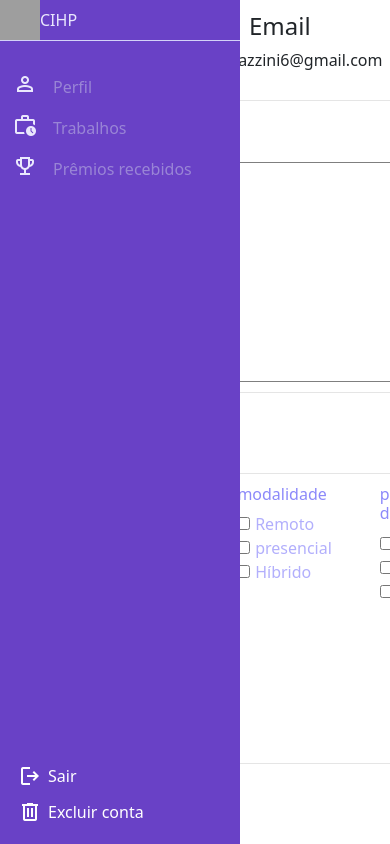
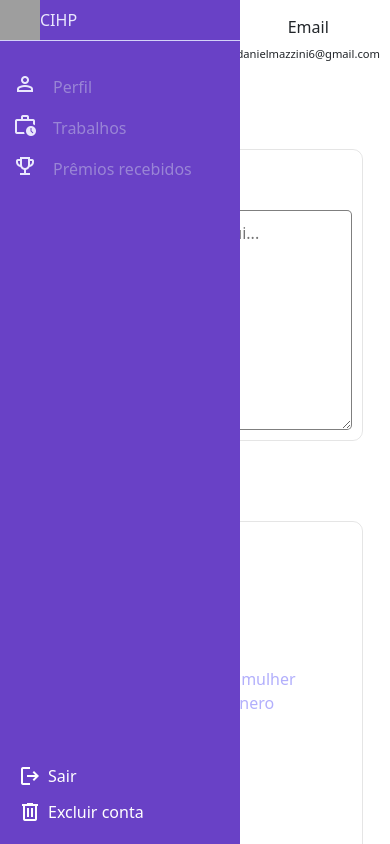
Before and after one commit to D4N13LCS/CIHP, a React (Create React App) app: page /voluntario in a window 390 px wide. Built offline with nearby package versions, Linux system fonts and the light colour scheme; grey boxes are pictures that could not be loaded.

Commit message:
melhora da responsividade na área do voluntário, adição de botões dinâmicos em volunteerCards e adição da função de editar preferências do voluntário

```diff
--- a/src/App.js
+++ b/src/App.js
@@ -29,17 +29,17 @@ function App() {
           <Route path='/SignupVoluntario' element={<SignupVoluntario/>}/>
           <Route path='/SignupEmpresa' element={<SignupEmpresa/>}/>
           <Route path='/SignupONG' element={<SignupONG/>}/>
+          <Route path='/vagas' element={<VagasVolunteerProfile/>}/>
 
 
           <Route path='/voluntario' element={<Perfis opcao1='Perfil' opcao2='Trabalhos' opcao3='Prêmios recebidos' opcao4='Vagas' rota='/voluntario/' icons='person,work_history,trophy'/>}>
               <Route index element={<VolunteerProfile />} />
-              <Route path='trabalhos' element={<VolunteerTrabalhos />} />
-              <Route path='vagas' element={<VagasVolunteerProfile />} />
+              <Route path='trabalhos' element={<VolunteerTrabalhos rota='voluntario'/>} />
           </Route>
 
           <Route path='/ONG' element={<Perfis opcao1='perfil' opcao2='publicar vagas'  opcao3='trabalhos' rota='/ONG/' icons='person,post_add,work_history,'/>}>
               <Route index element={<OngProfile/>}/>
-              <Route path='trabalhos' element={<ONGtrabalho/>} />
+              <Route path='trabalhos'  element={<ONGtrabalho rota='ONG'/>} />
               <Route path='publicar vagas' element={<PublicarVagas/>} />
           </Route>
 
--- a/src/pages/VolunteerTrabalhos.js
+++ b/src/pages/VolunteerTrabalhos.js
@@ -83,7 +83,7 @@ const H1 = styled.h1`
     }
 `
 
-function VolunteerProfile(){
+function VolunteerTrabalhos({rota}){
 
     return (
         <>
@@ -99,7 +99,7 @@ function VolunteerProfile(){
                 <Status trabalhos='20' horas='100' bairros='5'/>
                 <H1>Trabalhos concluídos</H1>
                 <Info>
-                    <Trabalhos/>
+                    <Trabalhos rota={rota}/>
                 </Info>
                 <H1>Trabalhos em andamento</H1>
                 <Info>
@@ -115,4 +115,4 @@ function VolunteerProfile(){
     )
 }
 
-export default VolunteerProfile;
+export default VolunteerTrabalhos;
--- a/src/pages/volunteerProfile.js
+++ b/src/pages/volunteerProfile.js
@@ -2,19 +2,44 @@ import styled from 'styled-components';
 
 const ProfileContainer =  styled.div`
     display: flex;
-    flex-direction: column;
-    align-items:
+    align-items: center;
+    gap: 2em;
+
+
 `
 
 const FeedContainerImg = styled.section`
     display: flex;
-
     align-items: center;
     justify-content: center;
     gap: 2em;
-    height: 100px;
+    height: fit-content;
     width: 100%;
     padding: 10px;
+    margin-bottom: 1.5em;
+
+    @media screen and (max-width: 360px){
+        gap: 0em;
+        flex-wrap: wrap;
+        justify-content: start;
+    }
+    @media screen and (min-width: 361px) and (max-width: 500px){
+        gap: 0em;
+        flex-wrap: wrap;
+        justify-content: start;
+    }
+    @media screen and (min-width: 501px) and (max-width: 768px){
+
+    }
+    @media screen and (min-width: 769px) and (max-width: 1024px){
+
+    }
+    @media screen and (min-width: 1025px) and (max-width: 1300px){
+
+    }
+    @media screen and (min-width: 1301px){
+
+    }
 `
 
 const FundoImg = styled.div`
@@ -25,6 +50,28 @@ const FundoImg = styled.div`
     background-position: center;
     bakcground-repeat: no-repeat;
     background-size: cover;
+
+    @media screen and (max-width: 360px){
+        height: 30px;
+        width: 30px;
+    }
+    @media screen and (min-width: 361px) and (max-width: 500px){
+        height: 40px;
+        width: 40px;
+    }
+    @media screen and (min-width: 501px) and (max-width: 768px){
+        height: 65px;
+        width: 65px;
+    }
+    @media screen and (min-width: 769px) and (max-width: 1024px){
+
+    }
+    @media screen and (min-width: 1025px) and (max-width: 1300px){
+
+    }
+    @media screen and (min-width: 1301px){
+
+    }
 `
 
 const FeedImg = styled.img`
@@ -37,6 +84,28 @@ const FeedImg = styled.img`
         opacity: 0%;
         transition: 200ms ease-in-out;
     }
+
+    @media screen and (max-width: 360px){
+        height: 30px;
+        width: 30px;
+    }
+    @media screen and (min-width: 361px) and (max-width: 500px){
+        height: 40px;
+        width: 40px;
+    }
+    @media screen and (min-width: 501px) and (max-width: 768px){
+        height: 65px;
+        width: 65px;
+    }
+    @media screen and (min-width: 769px) and (max-width: 1024px){
+
+    }
+    @media screen and (min-width: 1025px) and (max-width: 1300px){
+
+    }
+    @media screen and (min-width: 1301px){
+
+    }
 `
 
 const InfoContainer = styled.div`
@@ -45,10 +114,10 @@ const InfoContainer = styled.div`
     justify-content: center;
     align-items: center;
     gap: 2.2em;
+
 `
 
 const Info = styled.div`
-
     display: flex;
     flex-direction: column;
 `
@@ -57,13 +126,51 @@ const InfoTitle = styled.h1`
     font-size: 1.5em;
     text-align: center;
 
+    @media screen and (max-width: 360px){
+        font-size: 0.9em;
+    }
+    @media screen and (min-width: 361px) and (max-width: 500px){
+        font-size: 1em;
+    }
+    @media screen and (min-width: 501px) and (max-width: 768px){
+        font-size: 1.2em;
+    }
+    @media screen and (min-width: 769px) and (max-width: 1024px){
+
+    }
+    @media screen and (min-width: 1025px) and (max-width: 1300px){
+
+    }
+    @media screen and (min-width: 1301px){
+
+    }
 `
 
 const InfoItem = styled.p`
+    text-align: center;
 
+    @media screen and (max-width: 360px){
+        font-size: 0.6em;
+    }
+    @media screen and (min-width: 361px) and (max-width: 500px){
+        font-size: 0.7em;
+    }
+    @media screen and (min-width: 501px) and (max-width: 768px){
+        font-size: 0.8em;
+    }
+    @media screen and (min-width: 769px) and (max-width: 1024px){
+
+    }
+    @media screen and (min-width: 1025px) and (max-width: 1300px){
+
+    }
+    @media screen and (min-width: 1301px){
+
+    }
 `
 
 const EditButton = styled.button`
+
     height: 35px;
     color: #B1AEF2;
     border: 1px solid  #B1AEF2;
@@ -73,27 +180,62 @@ const EditButton = styled.button`
         background-color: #423FA6;
         color: white;
     }
+
+    @media screen and (max-width: 360px){
+        height: 25px;
+        font-size: 0.8em;
+    }
+    @media screen and (min-width: 361px) and (max-width: 500px){
+        height: 28px;
+        font-size: 0.8em;
+    }
+    @media screen and (min-width: 501px) and (max-width: 768px){
+
+    }
+    @media screen and (min-width: 769px) and (max-width: 1024px){
+
+    }
+    @media screen and (min-width: 1025px) and (max-width: 1300px){
+
+    }
+    @media screen and (min-width: 1301px){
+
+    }
 `
 
 const LocationField = styled.div`
     display: flex;
-
+    flex-direction: column;
     align-items: center;
-
+    width: 535px;
     gap: 1em;
     border-radius: 10px;
     border: 1px solid rgb(0, 0, 0, 0.1);
-    height: 300px;
-    width: fit-content;
-
-
-    // width: 90%;
     padding: 10px;
     margin-bottom: 5em;
+
+    @media screen and (max-width: 360px){
+        width: 220px;
+    }
+    @media screen and (min-width: 361px) and (max-width: 500px){
+        width: 290px;
+    }
+    @media screen and (min-width: 501px) and (max-width: 768px){
+        width: 400px;
+    }
+    @media screen and (min-width: 769px) and (max-width: 1024px){
+
+    }
+    @media screen and (min-width: 1025px) and (max-width: 1300px){
+
+    }
+    @media screen and (min-width: 1301px){
+
+    }
 `
 
 const TextArea = styled.textarea`
-    width: 500px;
+    width: 100%;
     height: 220px;
     border-radius: 5px;
     padding: 10px;
@@ -105,25 +247,18 @@ const TextAreaContainer = styled.div`
     display: flex;
     flex-direction: column;
     justify-content: space-between;
-    width: fit-content;
+    width: 100%;
 `;
-
-const InputLoc = styled.input`
-    border-radius: 5px;
-    height: 25px;
-    width: 250px;
-
-`
 
 const H1 = styled.h1`
     align-self: start;
-    padding-left: 30px;
+    padding-left: 10px;
     font-size: 1em;
 `
 
 const H2 = styled.h2`
     align-self: start;
-    padding-left: 30px;
+    padding-left: 10px;
     font-size: 0.8em;
     color: rgb(0, 0, 0, 0.4)
 `
@@ -138,8 +273,12 @@ const H1andH2area = styled.div`
 
 const PreferencesContainer = styled.div`
     display: flex;
+    flex-wrap: wrap;
     align-items: start;
+
     gap: 3em;
+    padding: 1em;
+
 `
 
 const PreferencesSection = styled.section`
@@ -167,21 +306,33 @@ const PreferencesCheck = styled.input`
 `
 
 const PreferencesBotao = styled.button`
+    align-self: end;
     border-radius: 4px;
-    border: 1px solid #6941C6;
-
-    &hover{
-        background-color: #6941C6;
+    border: 1px solid #817DE9;
+    background-color: #423FA6;
+    color: white;
+    &:hover{
+        background-color: #817DE9;
     }
 `
 
 function VolunteerProfile(){
+
+    function openEdit(evt){
+        const checkboxes = [...document.querySelectorAll('.checkbox')]
+        evt.target.innerText === 'Editar'? evt.target.innerText = 'Salvar': evt.target.innerText = 'Editar'
+        checkboxes.map((el)=>{
+            el.hasAttribute('disabled') === true?el.removeAttribute('disabled'):el.setAttribute('disabled', 'disabled')
+        })
+
+    }
 
     return (
         <>
 
 
             <FeedContainerImg>
+                <ProfileContainer>
                 <FundoImg>
                     <FeedImg src='https://cdn-icons-png.flaticon.com/512/10542/10542486.png'/>
                 </FundoImg>
@@ -195,6 +346,8 @@ function VolunteerProfile(){
                         <InfoItem>danielmazzini6@gmail.com</InfoItem>
                     </Info>
                 </InfoContainer>
+                </ProfileContainer>
+
                 <EditButton>Editar</EditButton>
             </FeedContainerImg>
 
@@ -214,62 +367,63 @@ function VolunteerProfile(){
                 <H1>Preferências</H1>
                 <PreferencesContainer>
 
-                    <PreferencesSection>
+                    <PreferencesSection  className='preferences'>
                         <PreferencesTitle>Causas</PreferencesTitle>
                         <PreferencesCampo>
-                            <PreferencesCheck type='checkbox'></PreferencesCheck>
+                            <PreferencesCheck className='checkbox' type='checkbox' disabled
+                            ></PreferencesCheck>
                             <CheckLabel>Meio ambiente</CheckLabel>
                         </PreferencesCampo>
                         <PreferencesCampo>
-                            <PreferencesCheck type='checkbox'></PreferencesCheck>
+                            <PreferencesCheck className='checkbox' type='checkbox' disabled></PreferencesCheck>
                             <CheckLabel>Equidade racial</CheckLabel>
                         </PreferencesCampo>
                         <PreferencesCampo>
-                            <PreferencesCheck type='checkbox'></PreferencesCheck>
+                            <PreferencesCheck className='checkbox' type='checkbox' disabled></PreferencesCheck>
                             <CheckLabel>Violência contra mulher</CheckLabel>
                         </PreferencesCampo>
                         <PreferencesCampo>
-                            <PreferencesCheck type='checkbox'></PreferencesCheck>
+                            <PreferencesCheck className='checkbox' type='checkbox' disabled></PreferencesCheck>
                             <CheckLabel>Igualdade de gênero</CheckLabel>
                         </PreferencesCampo>
                     </PreferencesSection>
 
-                    <PreferencesSection>
+                    <PreferencesSection className='preferences'>
                         <PreferencesTitle>modalidade</PreferencesTitle>
                         <PreferencesCampo>
-                            <PreferencesCheck type='checkbox'></PreferencesCheck>
+                            <PreferencesCheck className='checkbox' type='checkbox' disabled></PreferencesCheck>
                             <CheckLabel>Remoto</CheckLabel>
                         </PreferencesCampo>
                         <PreferencesCampo>
-                            <PreferencesCheck type='checkbox'></PreferencesCheck>
+                            <PreferencesCheck className='checkbox' type='checkbox' disabled></PreferencesCheck>
                             <CheckLabel>presencial</CheckLabel>
                         </PreferencesCampo>
                         <PreferencesCampo>
-                            <PreferencesCheck type='checkbox'></PreferencesCheck>
+                            <PreferencesCheck className='checkbox' type='checkbox' disabled></PreferencesCheck>
                             <CheckLabel>Híbrido</CheckLabel>
                         </PreferencesCampo>
 
                     </PreferencesSection>
 
-                    <PreferencesSection>
+                    <PreferencesSection className='preferences'>
                         <PreferencesTitle>período do dia</PreferencesTitle>
                         <PreferencesCampo>
-                            <PreferencesCheck type='checkbox'></PreferencesCheck>
+                            <PreferencesCheck className='checkbox' type='checkbox' disabled></PreferencesCheck>
                             <CheckLabel>Matutino</CheckLabel>
                         </PreferencesCampo>
                         <PreferencesCampo>
-                            <PreferencesCheck type='checkbox'></PreferencesCheck>
+                            <PreferencesCheck  className='checkbox'type='checkbox' disabled></PreferencesCheck>
                             <CheckLabel>Vespertino</CheckLabel>
                         </PreferencesCampo>
                         <PreferencesCampo>
-                            <PreferencesCheck type='checkbox'></PreferencesCheck>
+                            <PreferencesCheck className='checkbox' type='checkbox' disabled></PreferencesCheck>
                             <CheckLabel>Noturno</CheckLabel>
                         </PreferencesCampo>
 
                     </PreferencesSection>
 
-
                 </PreferencesContainer>
+                <PreferencesBotao onClick={(evt)=>{openEdit(evt)}}>Editar</PreferencesBotao>
             </LocationField>
 
         </>
```
Also changed, not shown: src/components/Trabalhos.js (+6 -3 lines), src/components/VolunteerCards.js (+41 -1 lines), src/pages/ONGtrabalho.js (+7 -7 lines).
